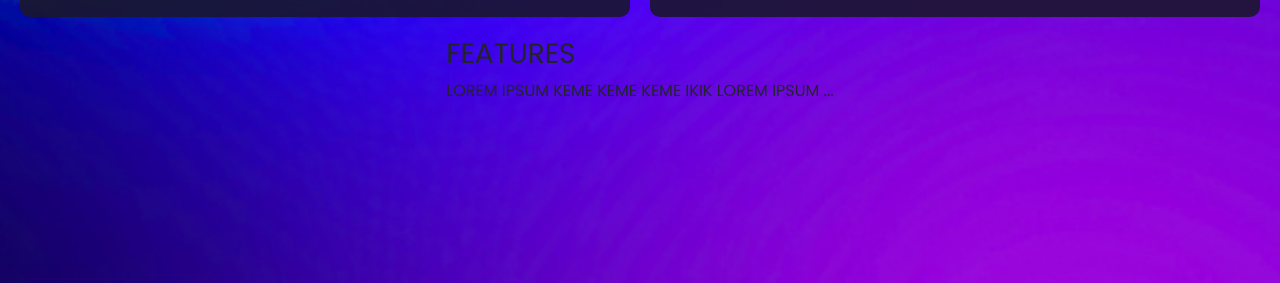
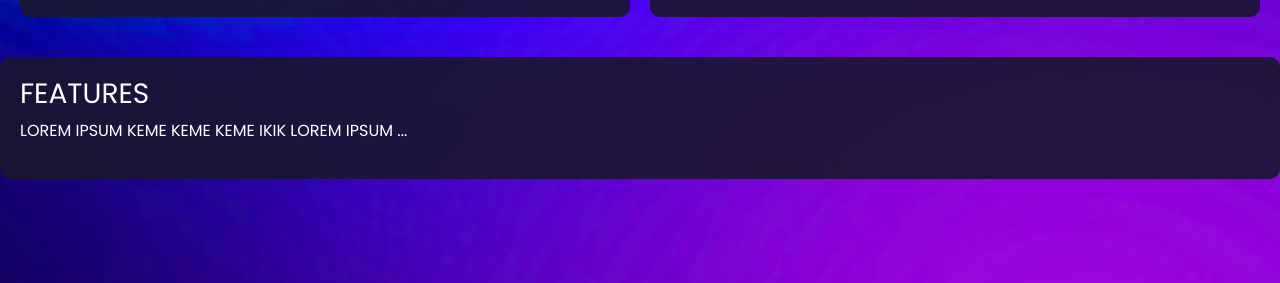
Before and after one commit to bautista-johnmatthew/Iskolutions-AWS-Solar-Power-Hackathon, a website with bundled scripts: page web/src/templates/about.html in a window 1280 px wide. Shown: the part 517-800 px from the top of the page. Built offline with nearby package versions, Linux system fonts and the light colour scheme; no server answers.

Commit message:
design features panel

```diff
--- a/web/src/static/css/about-style.css
+++ b/web/src/static/css/about-style.css
@@ -161,3 +161,14 @@ body, html {
   margin-top: 5px;
   font-weight: 550;
 }
+
+/* Features Section */
+.features-section {
+  background: rgba(26, 23, 46, 0.9);
+  padding: 20px;
+  border-radius: 10px;
+  color: white;
+  width: 100%;
+  max-width: 1300px;
+  margin: 20px auto;
+}
```
